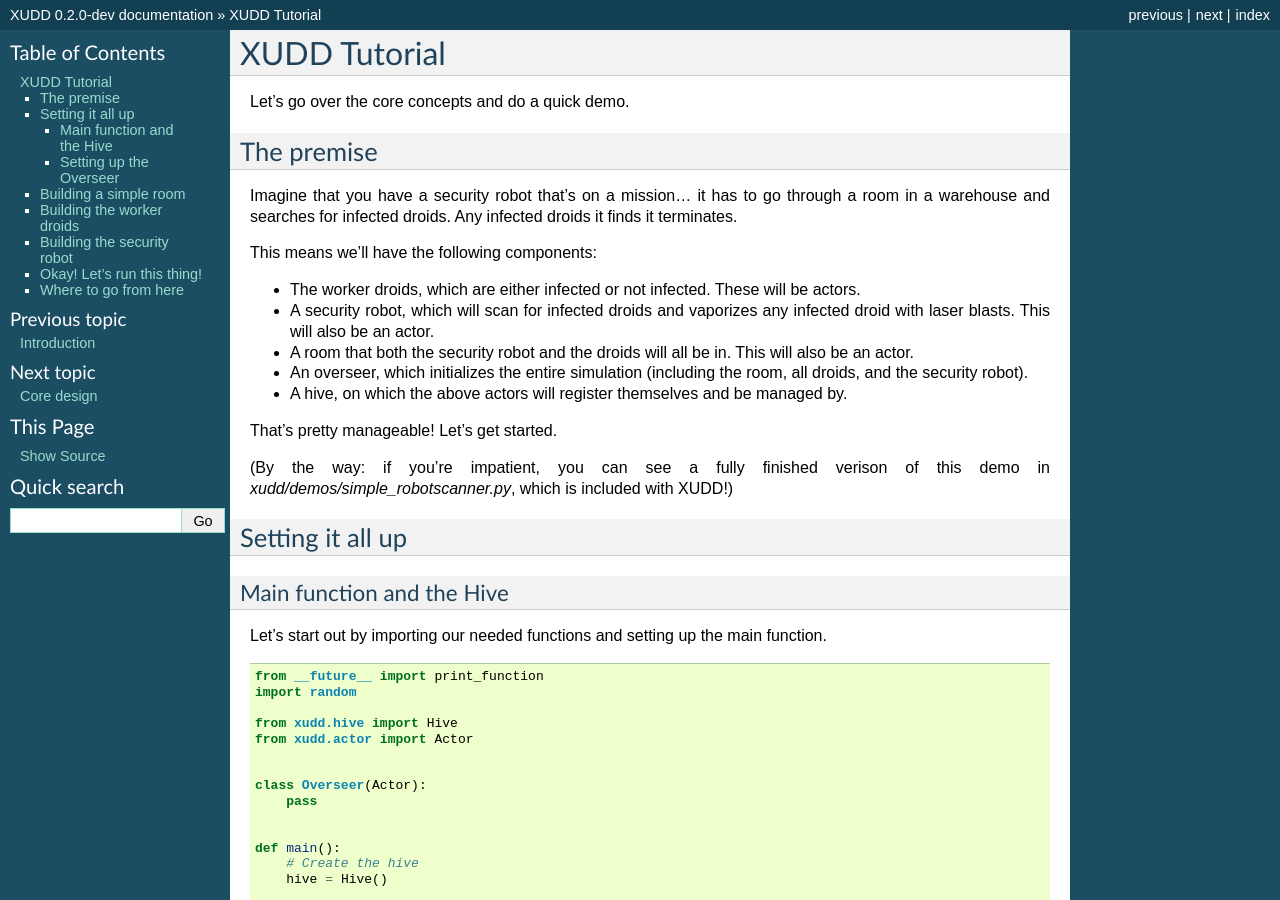
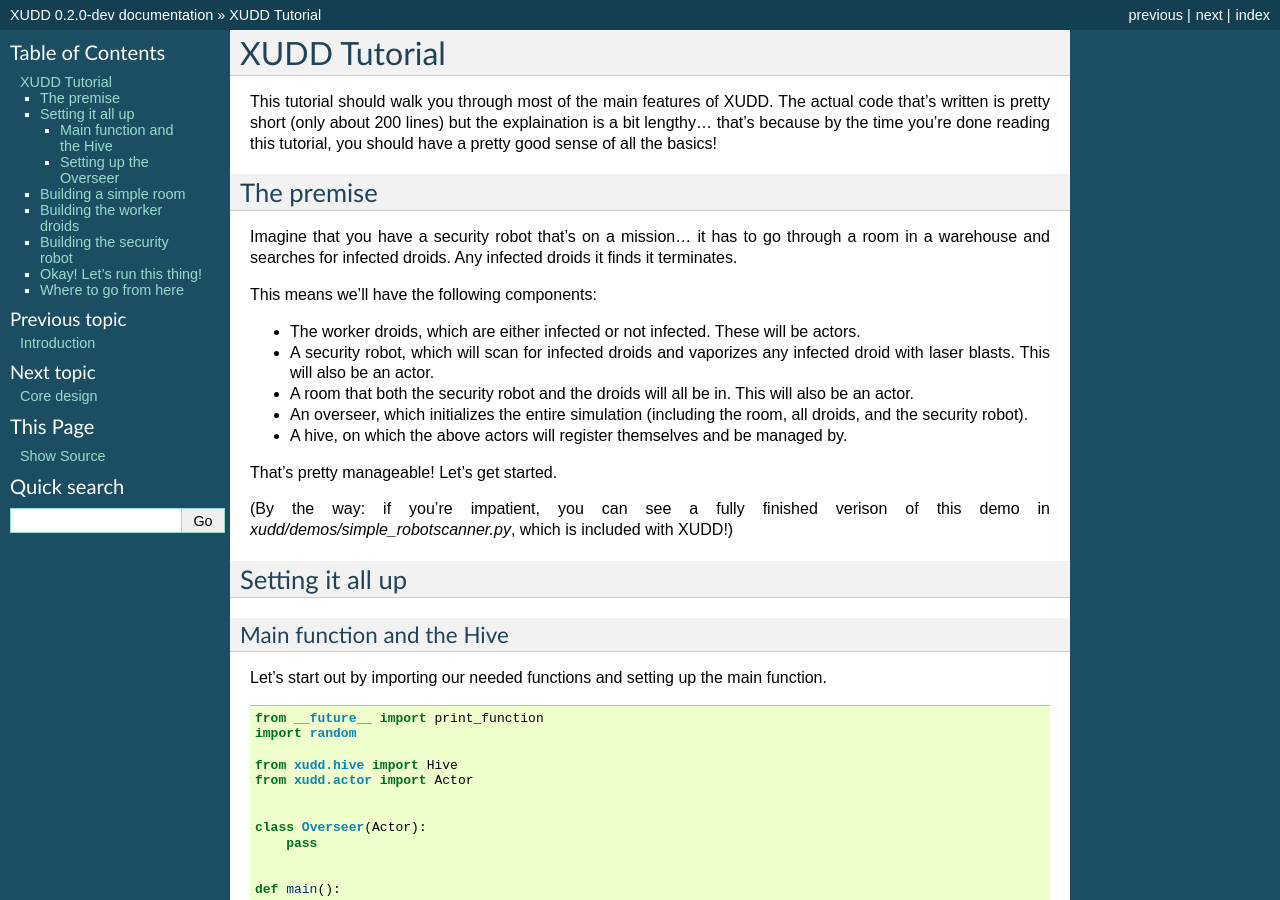
Before and after one commit to xudd/xudd, a Sphinx documentation site: the page built from docs/source/tutorial.rst, in a window 1280 px wide and 900 px high. Built offline with Sphinx 7.4.7, drawn with Linux system fonts in a browser that asks for light colours.

Commit message:
A bit more explaination that yes, the tutorial is long, but worth it ;)

```diff
--- a/docs/source/tutorial.rst
+++ b/docs/source/tutorial.rst
@@ -2,7 +2,11 @@
 XUDD Tutorial
 =============
 
-Let's go over the core concepts and do a quick demo.
+This tutorial should walk you through most of the main features of
+XUDD.  The actual code that's written is pretty short (only about 200
+lines) but the explaination is a bit lengthy... that's because by the
+time you're done reading this tutorial, you should have a pretty good
+sense of all the basics!
 
 The premise
 ===========
```
